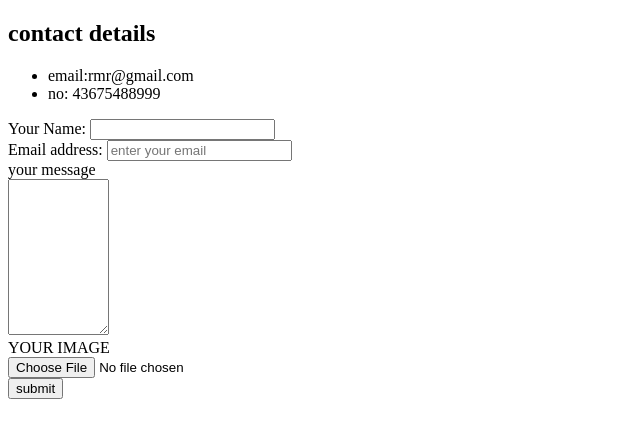
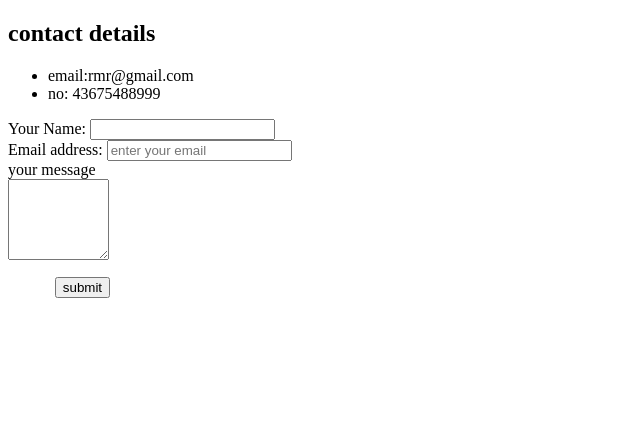
Before and after one commit to MOHANREDDY0405/CV, a plain HTML site: page contact.html in a window 1280 px wide. Shown: the whole page, without its empty margins (0-640 px from the left). Drawn offline with Linux system fonts and the light colour scheme.

Commit message:
update contact

```diff
--- a/contact.html
+++ b/contact.html
@@ -23,10 +23,10 @@
       <label> Email address:</label>
       <input type="text" name="Email" value="" placeholder="enter your email"><br>
       <label>your message</label><br>
-      <textarea name="textarea" rows="10" cols="10"></textarea><br>
-      <LABEL> YOUR IMAGE</LABEL><br>
-      <input type="file" name="YOUR PHOTO" value=""><br>
+      <textarea name="textarea" rows="5" cols="10"></textarea><br>
+      <pre>
       <input type="submit" name="" value="submit">
+      <pre>
     </form>
 
   </body>
```
